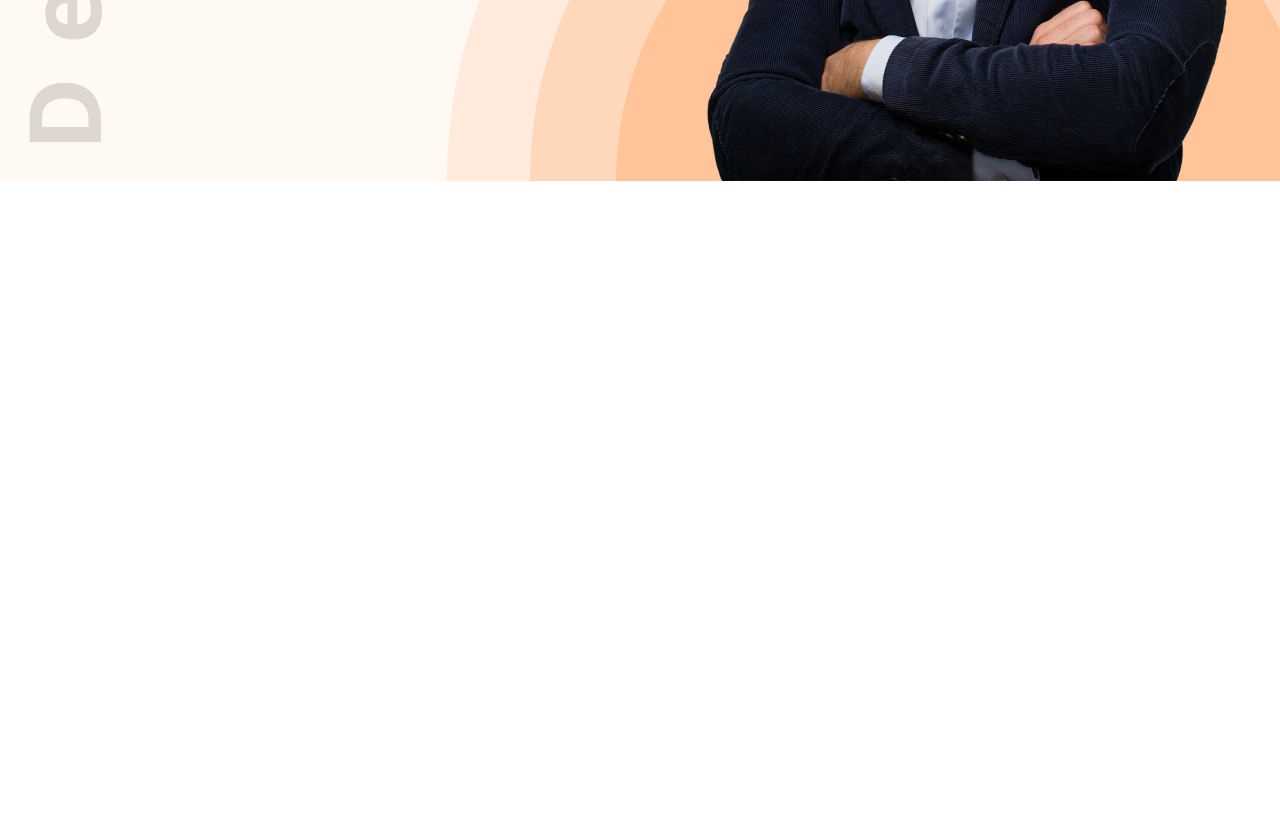
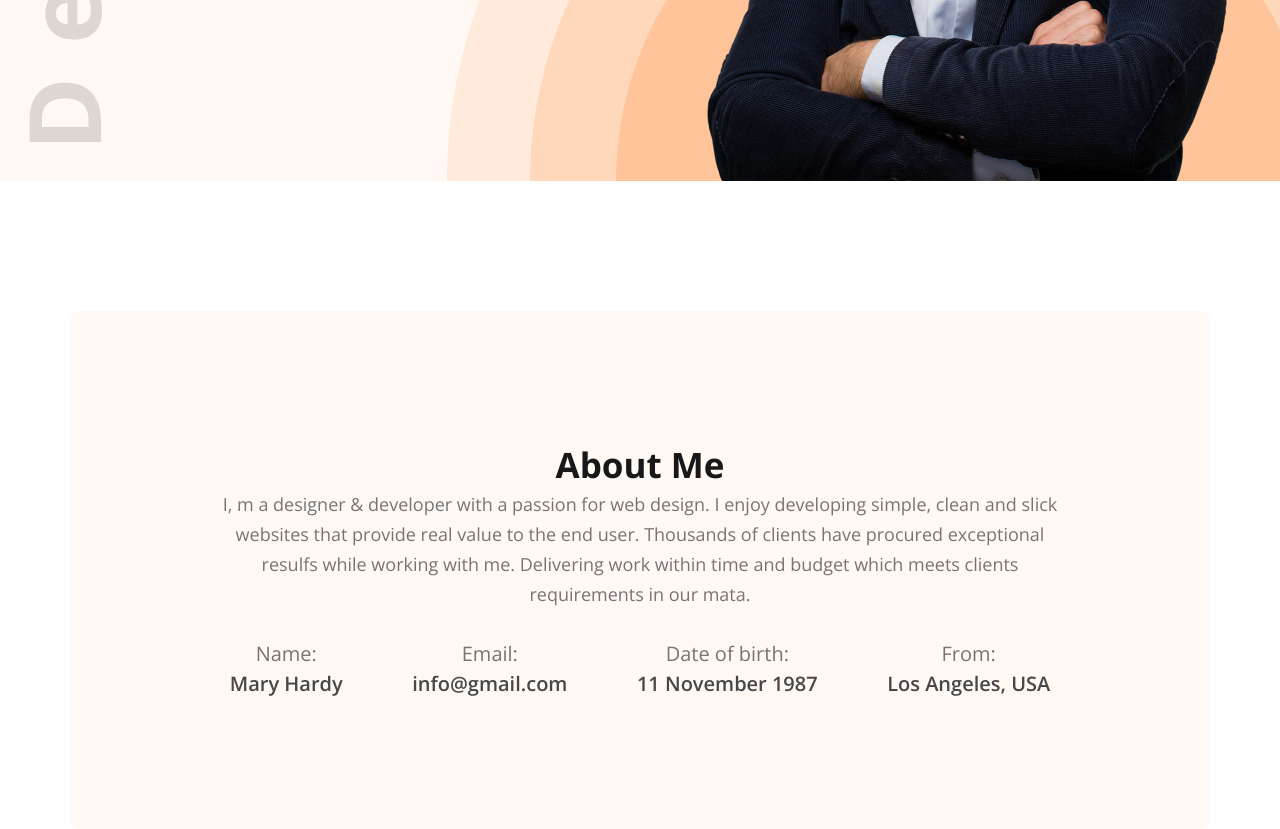
Before and after one commit to Rabby-khan-04/M01-Mod05-L01, a plain HTML site: page index.html in a window 1280 px wide. Shown: the part 659-1488 px from the top of the page. Before the commit the page ends 845 px from the top, so only its background shows below. Drawn offline with nearby package versions, Linux system fonts and the light colour scheme.

Commit message:
About us section Added

```diff
--- a/index.html
+++ b/index.html
@@ -54,6 +54,35 @@
 
     <main>
 
+        <!-- About Me Section -->
+        <section class="about_wraper">
+            <div class="container">
+                <div class="about_content_wraper">
+                    <h2 class="section_title">About Me</h2>
+                    <p class="section_description">I, m a designer & developer with a passion for web design. I enjoy developing simple, clean and slick websites that provide real value to the end user. Thousands of clients have procured exceptional resulfs while working with me. Delivering work within time and budget which meets clients requirements in our mata.</p>
+
+                    <div class="personal_info_wraper">
+                        <div class="personal_info">
+                            <h4 class="info_title">Name:</h4>
+                            <p class="info_details">Mary Hardy </p>
+                        </div>
+                        <div class="personal_info">
+                            <h4 class="info_title">Email:</h4>
+                            <p class="info_details">info@gmail.com</p>
+                        </div>
+                        <div class="personal_info">
+                            <h4 class="info_title">Date of birth:</h4>
+                            <p class="info_details">11 November 1987</p>
+                        </div>
+                        <div class="personal_info">
+                            <h4 class="info_title">From:</h4>
+                            <p class="info_details">Los Angeles, USA</p>
+                        </div>
+                    </div>
+                </div>
+            </div>
+        </section>
+
     </main>
 
     <footer>
--- a/style/style.css
+++ b/style/style.css
@@ -29,12 +29,12 @@
     transition: 0.4s;
 }
 
-.btn_primary:hover{
+.btn_primary:hover {
     color: #FD6E0A;
     background-color: transparent;
 }
 
-.btn_outline{
+.btn_outline {
     display: inline-block;
     padding: 18px 36px;
     color: #FD6E0A;
@@ -50,9 +50,25 @@
     transition: 0.4s;
 }
 
-.btn_outline:hover{
+.btn_outline:hover {
     color: #fff;
     background-color: #FD6E0A;
+}
+
+.section_title {
+    font-weight: 700;
+    font-size: 35px;
+    line-height: 48px;
+    text-align: center;
+    color: #181818;
+}
+
+.section_description {
+    font-weight: 400;
+    font-size: 18px;
+    line-height: 30px;
+    text-align: center;
+    color: #757575;
 }
 
 /* Header and navigation style  */
@@ -110,7 +126,7 @@ ul.site_menu li:last-child a {
     border-radius: 5px;
 }
 
-ul.site_menu li:last-child a:hover{
+ul.site_menu li:last-child a:hover {
     color: #FD6E0A;
     background-color: transparent;
 }
@@ -159,3 +175,42 @@ ul.site_menu li:last-child a:hover{
     bottom: -5px;
     right: 38px;
 }
+
+/* About Me Section */
+
+.about_wraper {
+    padding-top: 130px;
+}
+
+.about_content_wraper {
+    padding: 130px 150px;
+    background: #FFF8F3;
+    border-radius: 10px;
+}
+
+.personal_info_wraper {
+    margin-top: 30px;
+    display: flex;
+    flex-direction: row;
+    justify-content: space-around;
+    gap: 50px;
+    text-align: center;
+}
+
+.personal_info {}
+
+.info_title {
+    font-weight: 400;
+    font-size: 20px;
+    line-height: 30px;
+    text-align: center;
+    color: #757575;
+}
+
+.info_details {
+    font-weight: 600;
+    font-size: 20px;
+    line-height: 30px;
+    text-align: center;
+    color: #474747;
+}
```
Lines whose indentation alone changed are shown as unchanged.
